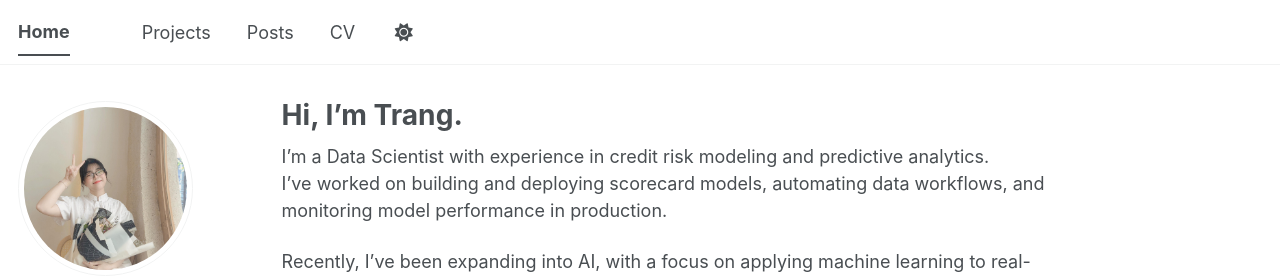
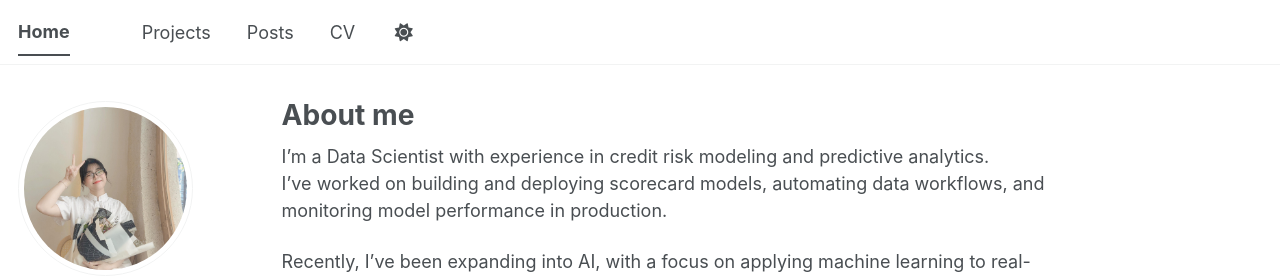
Before and after one commit to HuongTrangDo/huongtrangdo.github.io, a Jekyll site: the page built from _pages/about.md, in a window 1280 px wide and 900 px high. Shown: the top 279 px of the window. Built offline with Jekyll 4.4.1, drawn with Linux system fonts in a browser that asks for light colours; a script bundle is joined from its source files by our own code; library files that are not in the unit come from our copies.

Commit message:
Update about.md

```diff
--- a/_pages/about.md
+++ b/_pages/about.md
@@ -1,7 +1,7 @@
 ---
 layout: single
 permalink: /
-title: "Hi, I’m Trang."
+title: "About me"
 author_profile: true
 redirect_from:
   - /about/
```
